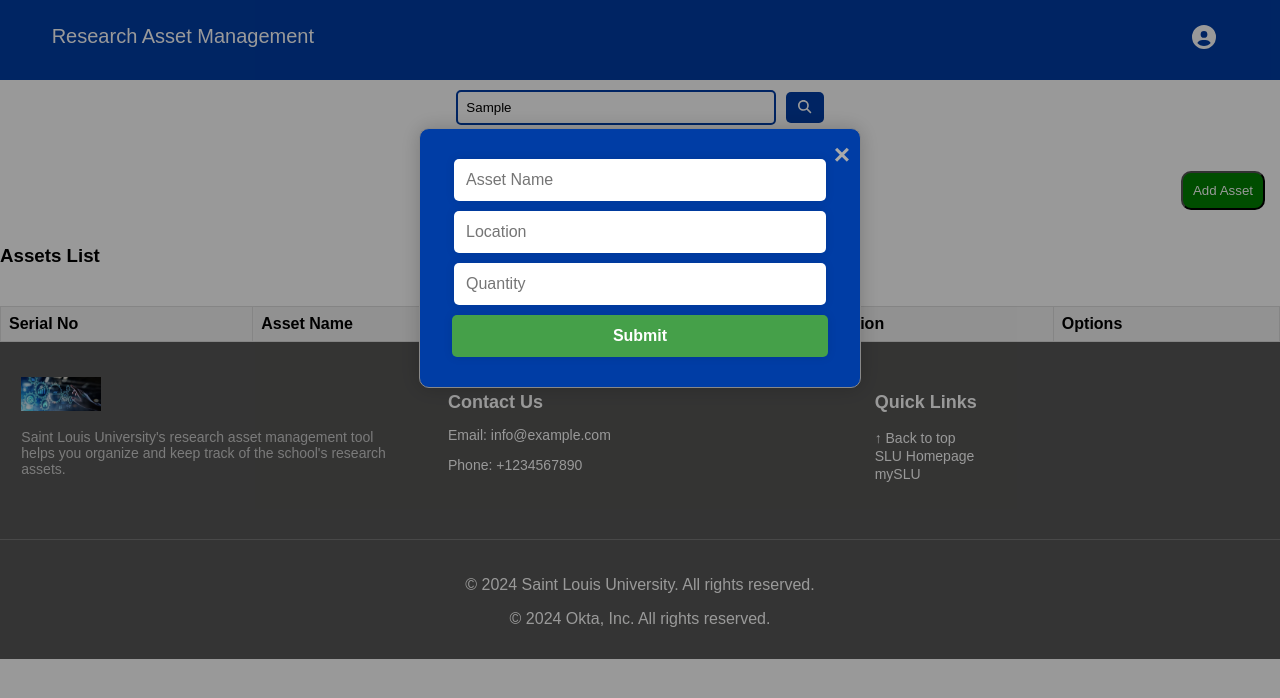
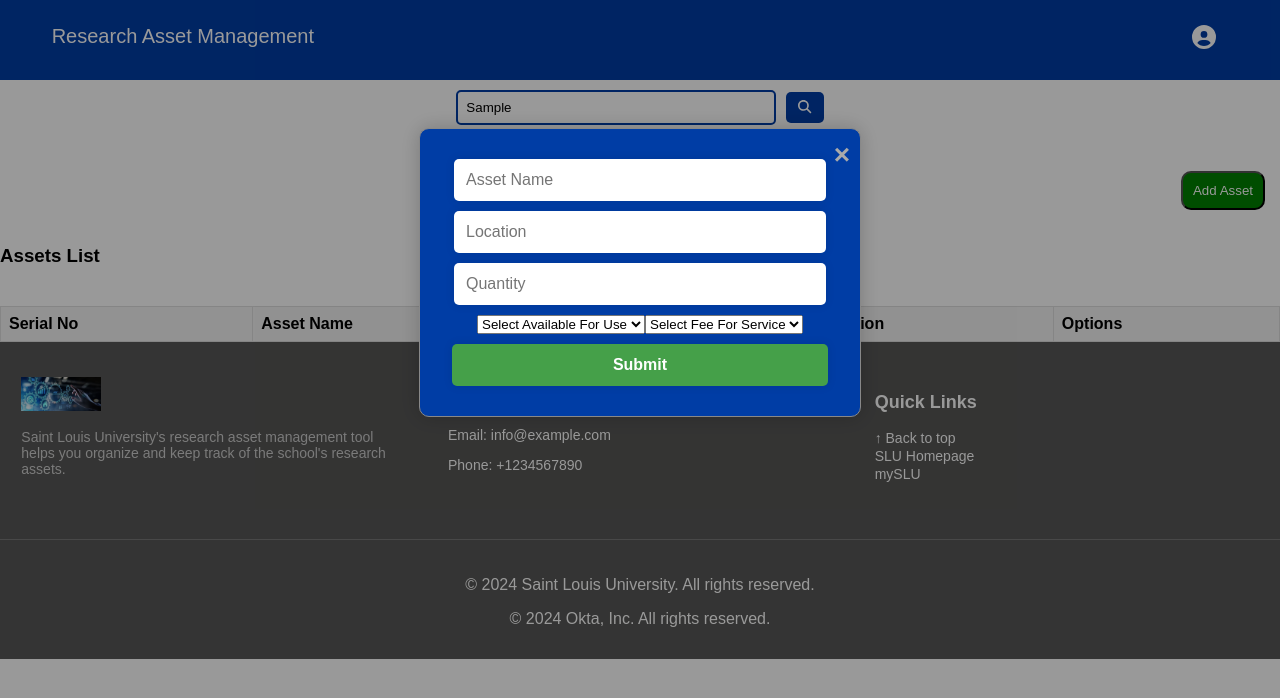
Before and after one commit to slu-csci-5030/RAM_Team_SLU, a React (Vite) app in the folder Frontend/: page /loggedIn in a window 1280 px wide. Both pictures are taken after typing "Sample" into the empty fields and a click on the button "Add Asset". Shown: the top 698 px of the page. Built offline with nearby package versions, Linux system fonts and the light colour scheme.

Commit message:
Added fields into the Add Asset page

```diff
--- a/Frontend/src/assets/Styles/AddAsset.css
+++ b/Frontend/src/assets/Styles/AddAsset.css
@@ -9,6 +9,23 @@
 
 .add-asset-input {
 	margin-right: 10px;
+    display: inline-block; /* Ensure inputs are inline-block */
+    padding: 10px 15px; /* Adjust padding for consistent height */
+    font-size: 16px; /* Adjust font size for consistent height */
+    border-radius: 0;
+    -webkit-appearance: none;
+    border: 1px solid lightgray; /* Apply a border to all inputs for consistency */
+}
+
+/* Firefox Fix */
+.add-asset-input::-moz-focus-inner {
+    border: 0;
+}
+
+/* Safari Fix */
+.add-asset-input {
+    -webkit-appearance: none;
+    border-radius: 0;
 }
 
 .add-asset-button {
--- a/Frontend/src/components/AddAsset.jsx
+++ b/Frontend/src/components/AddAsset.jsx
@@ -6,6 +6,8 @@ function AddAsset({ onAdd }) {
     assetName: "",
     location: "",
     quantity: "",
+    availableForUse: "",
+    feeForService: "",
  });
  const [showModal, setShowModal] = useState(false);
  const [assetsList, setAssetsList] = useState([]);
@@ -19,13 +21,15 @@ function AddAsset({ onAdd }) {
     if (
       asset.assetName.trim() !== "" &&
       asset.location.trim() !== "" &&
-      asset.quantity.trim() !== ""
+      asset.quantity.trim() !== "" &&
+      asset.availableForUse.trim() !== "" &&
+      asset.feeForService.trim() !== ""
     ) {
       const newAssetsList = [...assetsList, asset];
       setAssetsList(newAssetsList);
-      onAdd(asset); // You can remove this line if you don't need the parent to know about the new asset
-      setAsset({ assetName: "", location: "", quantity: "" });
-      setShowModal(false); // Close the modal after adding asset
+      onAdd(asset);
+      setAsset({ assetName: "", location: "", quantity: "", availableForUse: "", feeForService: "" });
+      setShowModal(false);
     }
  };
 
@@ -43,7 +47,7 @@ function AddAsset({ onAdd }) {
             <span className="close" onClick={() => setShowModal(false)}>
               &times;
             </span>
-            {/* Add your form elements here */}
+            <div className="input-fields-container">
               <input
                 type="text"
                 placeholder="Asset Name"
@@ -68,6 +72,27 @@ function AddAsset({ onAdd }) {
                 className="add-asset-input"
                 name="quantity"
               />
+              <select
+                value={asset.availableForUse}
+                onChange={handleChange}
+                className="add-asset-select"
+                name="availableForUse"
+              >
+                <option value="">Select Available For Use</option>
+                <option value="Yes">Yes</option>
+                <option value="No">No</option>
+              </select>
+              <select
+                value={asset.feeForService}
+                onChange={handleChange}
+                className="add-asset-select"
+                name="feeForService"
+              >
+                <option value="">Select Fee For Service</option>
+                <option value="Free">Free</option>
+                <option value="Fees apply">Fees apply</option>
+              </select>
+            </div>
             <button id="submitbutton" onClick={handleAdd}>
               Submit
             </button>
@@ -77,15 +102,10 @@ function AddAsset({ onAdd }) {
 
       <div className="assets-list">
         <h3>Assets List</h3>
-        {/* <ul>
-          {assetsList.map((item, index) => (
-            <li key={index}>
-              {item.assetName} - {item.location} - {item.quantity}
-            </li>
-          ))}
-        </ul> */}
+        {/* Assets list rendering logic */}
       </div>
     </>
  );
 }
+
 export default AddAsset;
--- a/Frontend/src/components/AssetManagement.jsx
+++ b/Frontend/src/components/AssetManagement.jsx
@@ -36,8 +36,6 @@ function AssetManagement() {
     const updatedAssets = [...assets];
     updatedAssets[editIndex] = editedAsset;
     setAssets(updatedAssets);
-    setEditIndex(null);
-    setEditedAsset({});
     localStorage.setItem("assets", JSON.stringify(updatedAssets));
     setShowEditModal(false);
  };
@@ -54,7 +52,6 @@ function AssetManagement() {
     );
     setFilteredAssets(filteredAssets);
  };
-
 
  return (
     <div>
--- a/Frontend/src/components/EditAsset.jsx
+++ b/Frontend/src/components/EditAsset.jsx
@@ -2,12 +2,12 @@ import React from 'react';
 import '../assets/Styles/EditAsset.css';
 
 function EditAsset({ asset, onEdit, onSave }) {
-  const handleChange = (e) => {
+ const handleChange = (e) => {
     const { name, value } = e.target;
     onEdit({ ...asset, [name]: value });
-  };
+ };
 
-  return (
+ return (
     <div className="edit-modal">
       <div className="edit-modal-content">
         <input
@@ -31,10 +31,31 @@ function EditAsset({ asset, onEdit, onSave }) {
           onChange={handleChange}
           className="edit-asset-input"
         />
+        {/* New fields */}
+        <select
+          name="availableForUse"
+          value={asset.availableForUse}
+          onChange={handleChange}
+          className="edit-asset-select"
+        >
+          <option value="">Select Available For Use</option>
+          <option value="Yes">Yes</option>
+          <option value="No">No</option>
+        </select>
+        <select
+          name="feeForService"
+          value={asset.feeForService}
+          onChange={handleChange}
+          className="edit-asset-select"
+        >
+          <option value="">Select Fee For Service</option>
+          <option value="Free">Free</option>
+          <option value="Fees apply">Fees apply</option>
+        </select>
         <button onClick={onSave} className="save-asset-button">Save</button>
       </div>
     </div>
-  );
+ );
 }
 
 export default EditAsset;
```
Lines whose indentation alone changed are shown as unchanged.
